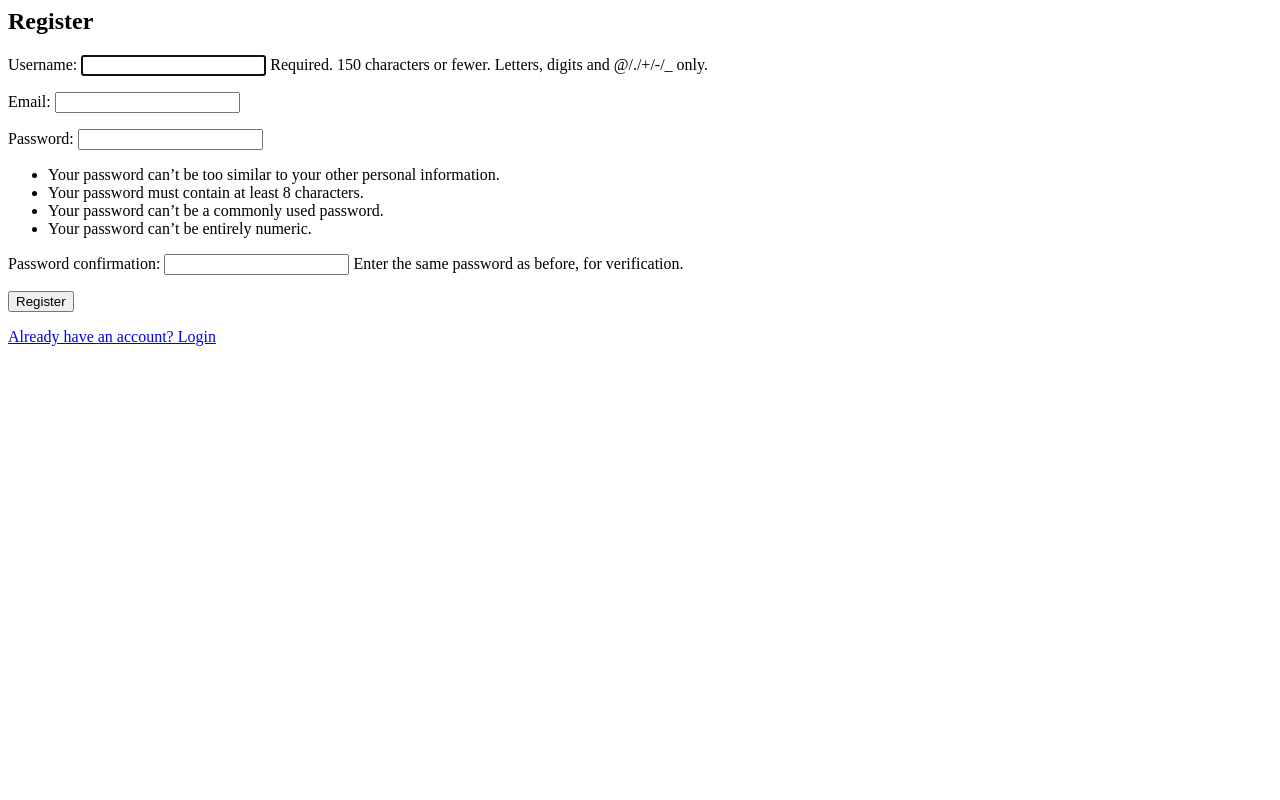
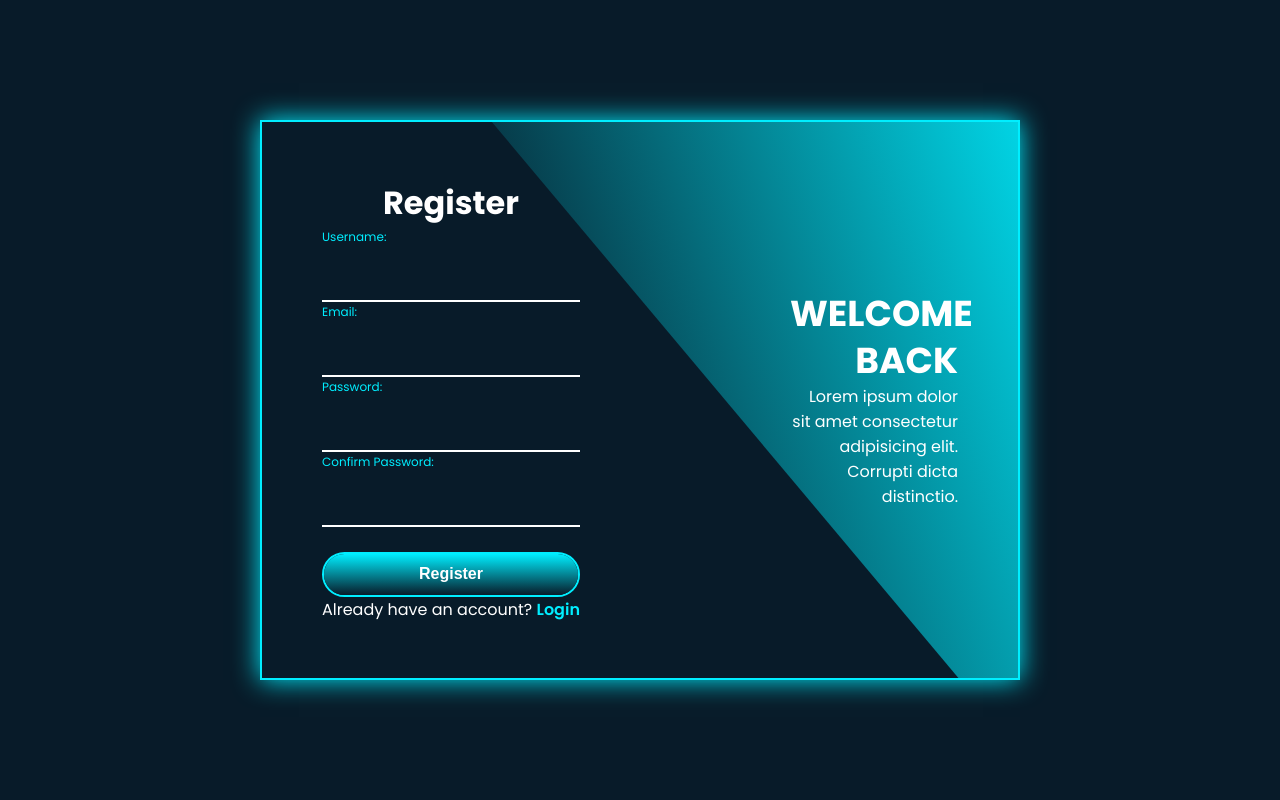
Before and after one commit to Pranisha-Neupane/Dev1, a Django app: page /register/ in a window 1280 px wide. Run offline with Django 5.2, Linux system fonts and the light colour scheme.

Commit message:
complete the code

```diff
--- a/DevCon/models.py
+++ b/DevCon/models.py
@@ -13,11 +13,11 @@ class Room(models.Model):
 class CustomUser(AbstractUser):
     email = models.EmailField(unique=True)
 
-    USERNAME_FIELD = 'username'
-    REQUIRED_FIELDS = ['email']
+    USERNAME_FIELD = 'email'
+    REQUIRED_FIELDS = ['username']
 
     def __str__(self):
-        return self.username
+        return self.email
 
 class Message(models.Model):
     user=models.ForeignKey(CustomUser,on_delete=models.CASCADE)
@@ -26,5 +26,5 @@ class Message(models.Model):
     room=models.ForeignKey(Room,on_delete=models.CASCADE)
 
 class Participents(models.Model):
-    user=models.ForeignKey(CustomUser,on_delete=models.CASCADE)
-    room_id=models.CharField(max_length=200)
+    user = models.ForeignKey(CustomUser, on_delete=models.CASCADE)
+    room = models.ForeignKey(Room, on_delete=models.CASCADE)
--- a/DevCon/views.py
+++ b/DevCon/views.py
@@ -18,18 +18,18 @@ def register_view(request):
 
 def login_view(request):
     if request.method == 'POST':
-        username = request.POST['username']
-        password = request.POST['password']
-        user = authenticate(request, username=username, password=password)
+        email = request.POST.get('email')
+        password = request.POST.get('password')
+        user = authenticate(request, email=email, password=password)
         if user:
             login(request, user)
             request.session['userid'] = user.id
-            request.session['username'] = username
+            request.session['email'] = email
             return redirect('dashboard')
         messages.error(request, "Invalid credentials")
     return render(request, 'login.html')
 
-@login_required
+# @login_required
 def dashboard_view(request):
     rooms = Room.objects.all()
     return render(request, 'dashboard.html', {'rooms': rooms})
@@ -39,19 +39,25 @@ def logout_view(request):
     logout(request)
     return redirect('login')
 
-@login_required
+# @login_required
 def create_room(request):
     if request.method == 'POST':
         title = request.POST.get('title')
         description = request.POST.get('description')
-        created_by = request.session.get('username')
-        room=Room.objects.create(title=title, description=description, created_by=created_by)
-        user=CustomUser.objects.get(username=created_by)
-        Participents.objects.create(user=user,room_id=room.id)
+        user_id = request.session.get('userid')
+
+        if not user_id:
+            return redirect('login')  # or show an error message
+
+        user = CustomUser.objects.get(id=user_id)
+
+        room = Room.objects.create(title=title, description=description, created_by=user)
+        Participents.objects.create(user=user, room=room)
+
         return redirect('dashboard')
     return render(request, 'create_room.html')
 
-@login_required
+# @login_required
 def join_room(request, room_id):
     room_instance = Room.objects.get(id=room_id)
     room_contents = Message.objects.filter(room=room_instance).order_by('time_stamp')
@@ -75,16 +81,16 @@ def join_room(request, room_id):
         'auth': True
     })
 
-@login_required
+# @login_required
 def msg(request, room_id):
     if request.method == 'POST':
         body = request.POST.get('body')
-        user = CustomUser.objects.get(username=request.session.get('username'))
+        user = CustomUser.objects.get(id=request.session.get('userid'))
         room = Room.objects.get(id=room_id)
         Message.objects.create(user=user, room=room, body=body)
         return redirect('join_room', room_id=room_id)
 
-@login_required
+# @login_required
 def view_room(request, room_id):
     if request.method == 'POST':
         room = Room.objects.get(id=room_id)
@@ -109,9 +115,14 @@ def view_room(request, room_id):
 
 from django.contrib.auth.decorators import login_required
 
-@login_required
+# @login_required
 def myrooms(request):
-    user = CustomUser.objects.get(username=request.session.get('username'))
+    user_id = request.session.get('userid')
+
+    if not user_id:
+        return redirect('login')  # or show error if not authenticated
+
+    user = CustomUser.objects.get(id=user_id)
     participents = Participents.objects.filter(user=user)
     rooms = Room.objects.filter(id__in=participents.values_list('room_id', flat=True))
 
--- /dev/null
+++ b/requirements.txt
@@ -0,0 +1,5 @@
+asgiref==3.8.1
+Django==5.2.3
+mysqlclient==2.2.7
+sqlparse==0.5.3
+typing_extensions==4.14.0
--- /dev/null
+++ b/static/css/style.css
@@ -0,0 +1,224 @@
+
+@import url('https://fonts.googleapis.com/css2?family=Poppins:wght@400;500;600;700&display=swap');
+
+*{
+    margin:0;
+    padding:0;
+    box-sizing: border-box;
+}
+
+body {
+    display: flex;
+    justify-content: center;
+    align-items: center;
+    min-height: 100vh;
+    background:#081b29;
+    font-family: 'Poppins', sans-serif;
+}
+
+.wrapper{
+    position:relative;
+    /* width:750px;
+    height:450px; */
+    width: 760px;
+    height: 560px;
+    background: transparent;
+    border:2px solid #0ef;
+    /* margin: 0 auto; */
+    overflow: hidden;
+    box-shadow:0 0 25px #0ef;
+}
+
+.form-box{
+    color:#fff;
+    position: absolute;
+    top:0;
+    width:50%;
+    height:100%;
+    display:flex;
+    flex-direction: column;
+    justify-content: center;
+
+}
+
+.wrapper .form-box h2{
+    font-size: 32px;
+    text-align: center;
+}
+
+.wrapper .form-box .login{
+left:0;
+padding:0 40px;
+
+}
+
+form{
+    margin:0 auto;
+}
+
+.input-box{
+   position: relative;
+   width:100%;
+   height:50px;
+   /* background: seagreen; */
+   margin:25px 0;
+}
+
+.white-text {
+    color: white;}
+
+.input-box input{
+    width:100%;
+    height:100%;
+    background: transparent;
+    outline:none;
+    border-left:none;
+    border-right:none;
+    border-top:none;
+    border-bottom:2px solid #fff;
+    color:white;
+}
+
+.input-box label{
+    position:absolute;
+    top:50%;
+    left:0;
+     transform:translateY(-50%);
+    font-size: 16px;
+    color:#fff;
+    /* transition: -5s; */
+}
+
+.input-box input:focus + label,
+.input-box input:not(:placeholder-shown) + label {
+    top: -15px;
+    font-size: 12px;
+    color: #0ef;
+}
+
+.input-box i{
+    position: absolute;
+    top:50%;
+    right:0;
+    transform:translateY(-50%);
+    font-size: 18px;
+    color:#fff;
+}
+
+.btn{
+    position:relative;
+    width:100%;
+    height:45px;
+    background:transparent;
+    border:2px solid #0ef;
+    outline: none;
+    border-radius:40px;
+    /* cursor:pointer; */
+    font-size: 16px;
+    color:#fff;
+    font-weight: 600;
+    z-index: 1;
+    overflow: hidden;
+}
+
+.btn::before{
+    content:"";
+    top:-100%;
+    left:0;
+    position: absolute;
+    width:100%;
+    height:300%;
+    background:linear-gradient(#081b29,#0ef,#081b29,#0ef);
+z-index:-1;
+transition:.5s;
+}
+
+
+
+.btn:hover::before{
+    top:0;
+}
+.form-box .logref-link{
+    font-size:14.5px;
+    color:#fff;
+    text-align: center;
+    margin:20px 0 10px;
+    /* padding:40px 40px; */
+
+}
+
+.logreg-link p a{
+    color:#0ef;
+    text-decoration: none;
+    font-weight: 600;
+}
+
+.logreg-link p a:hover{
+    text-decoration: underline;
+}
+
+.wrapper .info-text {
+    position:absolute;
+    top:0;
+    width:50%;
+    height:100%;
+    /* background:red; */
+    display:flex;
+    /* flex-wrap: wrap; */
+    justify-content: center;
+    flex-direction: column;
+}
+
+.info-text.login {
+    right:0;
+    text-align:right;
+    padding: 0  60px  0 150px;
+
+
+}
+
+.info-text h2{
+    font-size: 36px;
+    color:#fff;
+    line-height: 1.3;
+    text-transform:uppercase;
+}
+
+.info-text p{
+    font:16px;
+    color:#fff;
+}
+
+.wrapper .bg-animate{
+    position: absolute;
+    /* top:-40px; */
+    top: 27px;
+    right:0;
+    width:850px;
+    height:600px;
+    background:linear-gradient(45deg,#081b29,#0ef) ;
+transform:rotate(10deg) skewY(40deg);
+transform-origin:bottom right;
+}
+
+
+ .wrapper .bg-animate1{
+    position: absolute;
+    top:100px;
+    right:250px;
+    width:850px;
+    height:700px;
+    background:#081b29;
+    border-top:3px solid #0ef;
+transform:rotate(10deg) skewY(40deg);
+transform-origin:bottom right;
+}
+/*
+.alert{
+    color:green;
+} */
+
+
+.Texthomepage h1{
+    color:#fff;
+}
--- /dev/null
+++ b/templates/home.html
@@ -0,0 +1,18 @@
+{% load static %}
+
+<!DOCTYPE html>
+<html lang="en">
+<head>
+  <meta charset="UTF-8">
+  <title>Using Static CSS</title>
+  <link rel="stylesheet" href="{% static 'css/style.css' %}">
+</head>
+<body>
+
+    {% block content %}
+
+    {% endblock content %}
+
+
+</body>
+</html>
--- a/templates/registration.html
+++ b/templates/registration.html
@@ -1,7 +1,66 @@
-<h2>Register</h2>
-<form method="POST">
-    {% csrf_token %}
-    {{ form.as_p }}
-    <button type="submit">Register</button>
-</form>
-<a href="{% url 'login' %}">Already have an account? Login</a>
+{% extends "home.html" %}
+{% load static %}
+   {% block content %}
+
+<div class="wrapper">
+  <span class="bg-animate"></span>
+
+  <div class="form-box register">
+      <!-- Messages section above the Register heading -->
+      {% if messages %}
+          <ul class="messages">
+              {% for message in messages %}
+              <div class="alert alert-{{message.tags}} alert-dismissible fade show" role="alert">
+
+                {{message}}
+                <button type="button" class="btn-close" data-bs-dismiss="alert" aria-label="Close"></button>
+              </div>
+
+              {% endfor %}
+          </ul>
+      {% endif %}
+
+
+
+      <h2>Register</h2>
+
+      <form  method="post">
+          {% csrf_token %}
+          <div class="input-box">
+              <input type="text" name="username" required />
+              <label for="username">Username:</label>
+              <i class="fa-solid fa-user"></i>
+          </div>
+
+          <div class="input-box">
+              <input type="email" name="email" required />
+              <label for="email">Email:</label>
+              <i class="fa-solid fa-envelope"></i>
+          </div>
+
+          <div class="input-box">
+              <input type="password" name="pass1" required />
+              <label for="password">Password:</label>
+              <i class="fa-solid fa-lock"></i>
+          </div>
+
+          <div class="input-box">
+              <input type="password" name="pass2" required />
+              <label for="password_confirm">Confirm Password:</label>
+              <i class="fa-solid fa-lock"></i>
+          </div>
+
+          <button type="submit" class="btn">Register</button>
+
+          <div class="logreg-link">
+              <p>Already have an account? <a href="{% url 'login' %}" class="login_link">Login</a></p>
+          </div>
+      </form>
+  </div>
+
+  <div class="info-text login">
+      <h2>Welcome Back</h2>
+      <p>Lorem ipsum dolor sit amet consectetur adipisicing elit. Corrupti dicta distinctio.</p>
+  </div>
+</div>
+   {% endblock content %}
```
Also changed, not shown: DevCon/auth_backends.py (added, +11 -0 lines), DevConnect/settings.py (+9 -7 lines), templates/login.html (+61 -8 lines), db.sqlite3 (added).
